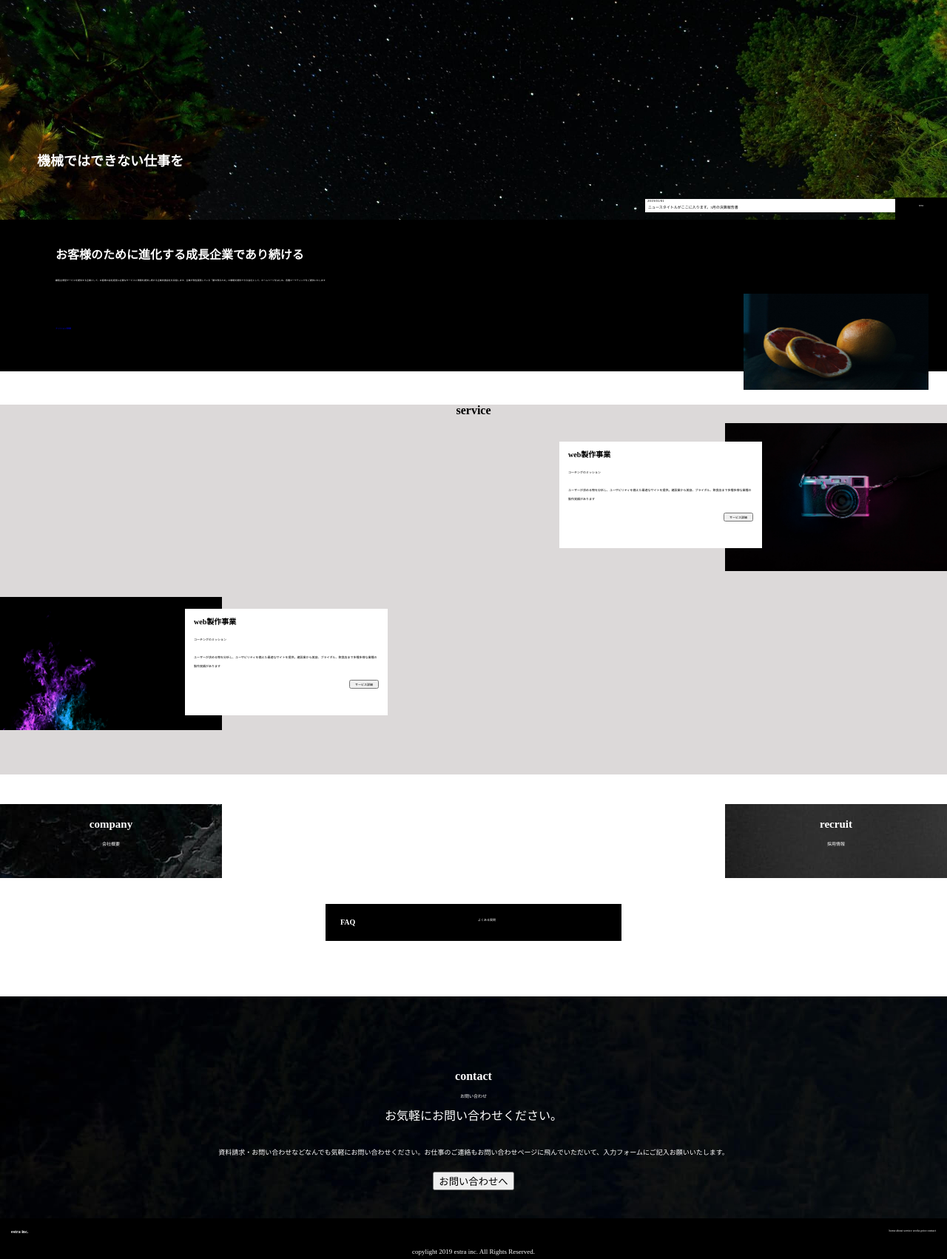
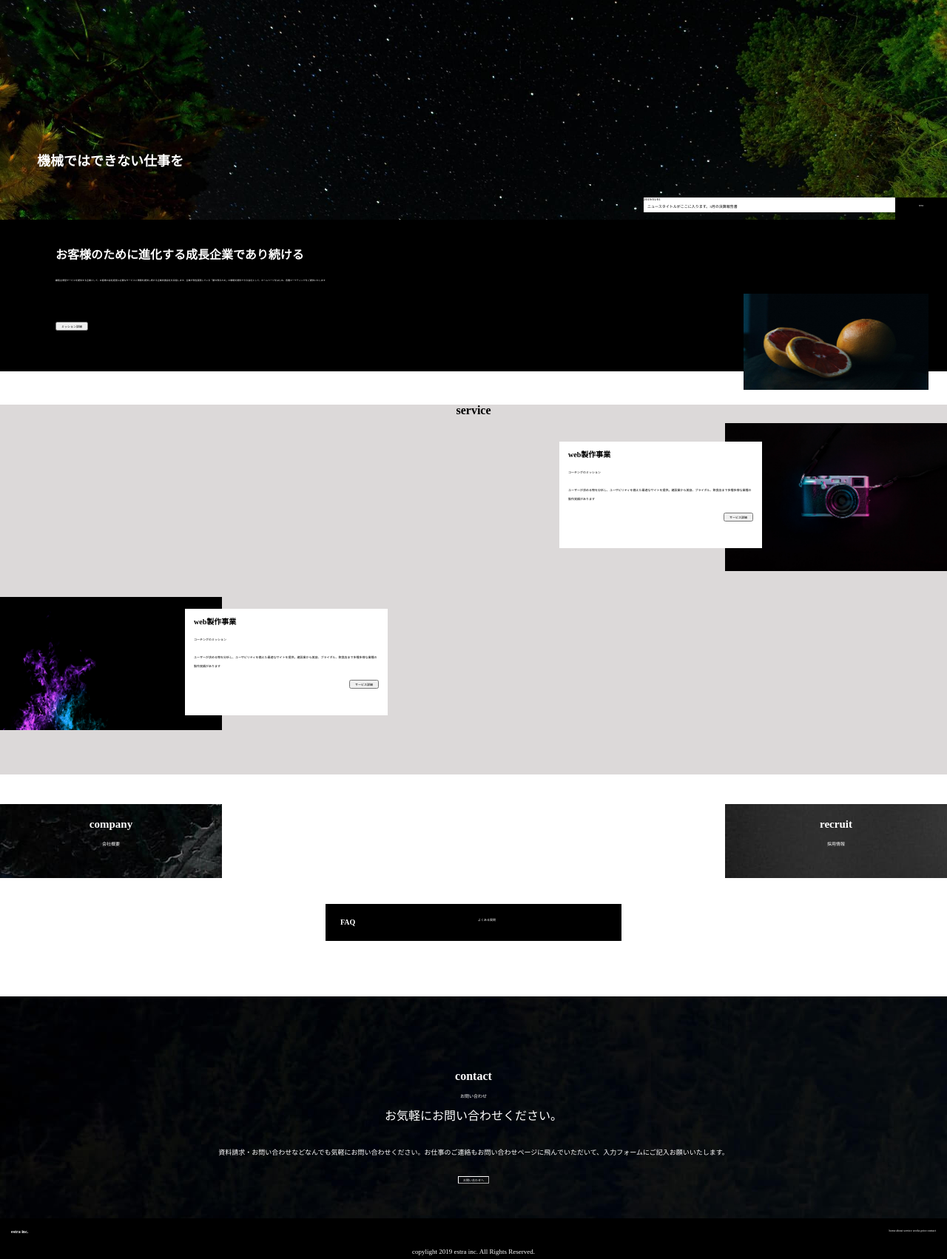
Before and after one commit to GustavXIII/20210227_nakai, a plain HTML site: page index.html in a window 1280 px wide. Shown: the part 37-1739 px from the top of the page at 74% size. Drawn offline with Linux system fonts and the light colour scheme.

Commit message:
6thcommit

```diff
--- a/CSS/style.css
+++ b/CSS/style.css
@@ -223,18 +223,17 @@ a:visited {
   background-color: white;
   height: 10px;
   position: absolute;
-  bottom: 18px;
+  bottom: 20px;
   right: 0px;
   z-index: 3;
 }
 
 .date {
-  margin: 3px;
   background-color: white;
 }
 
 .news p {
-  padding: 4px;
+  padding: 5px;
   background-color: white;
   width: 400px;
 }
@@ -281,15 +280,11 @@ a:visited {
   line-height: 15px;
 }
 
-.mission link {
-  background-color: white;
-  color: white;
-  outline-style: solid;
+.mission-button {
   position: absolute;
-  top: 75px;
-  right: 75px;
+  font-size: 4px;
   left: 75px;
-  bottom: 75px;
+  bottom: 100px;
 }
 
 .mission-a {
@@ -470,6 +465,14 @@ a:visited {
   padding: 5px;
 }
 
+.contact-button {
+  background-color: transparent;
+  border-width: 1px;
+  border-color: white;
+  color: white;
+  font-size: 4px;
+}
+
 footer {
   background-color: black;
   position: relative;
--- a/index.html
+++ b/index.html
@@ -35,7 +35,7 @@
    <div class="mission">
      <h2 class="mission-title">お客様のために進化する成長企業であり続ける</h2>
       <p class="mission-p">顧客主導型サービスを提供する企業として、お客様の会社経営に必要なサービスと情報を提供し続ける企業支援会社を目指します。企業が現在直面している「勝ち残るため」の戦略を提供できる会社として、ホームページをはじめ、各種マーケティングをご提供いたします</p>
-     <p class="mission-link"><a class="mission-a" href="#">ミッション詳細</a></p>
+     <button class="mission-button">ミッション詳細</button>
      <img class="mission-img1" src="img/mission-img.jpg">
      <div class="block1"></div>
    </div>
@@ -102,7 +102,7 @@
        <br>
        <p class="contact-contents">資料請求・お問い合わせなどなんでも気軽にお問い合わせください。お仕事のご連絡もお問い合わせページに飛んでいただいて、入力フォームにご記入お願いいたします。</p>
        <br>
-       <button>お問い合わせへ</button>
+       <button class="contact-button">お問い合わせへ</button>
      </div>
    </div>
   </main>
```
